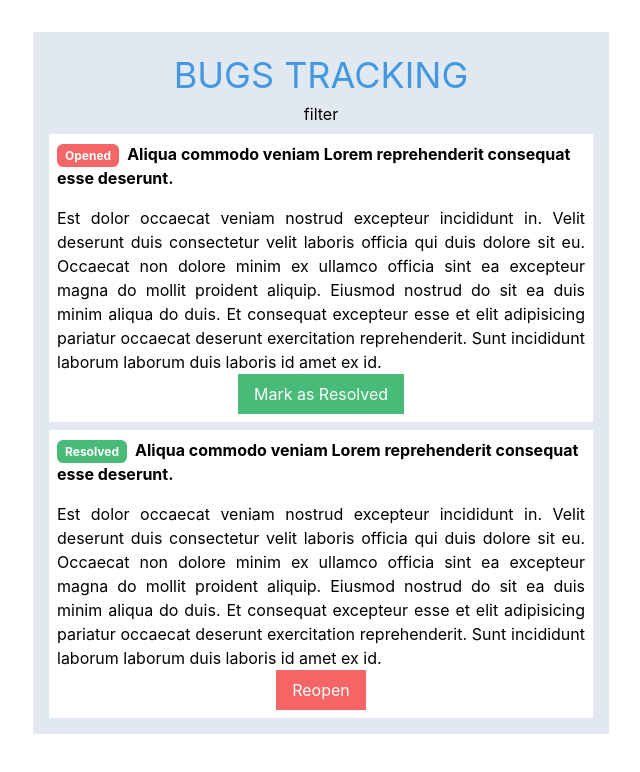
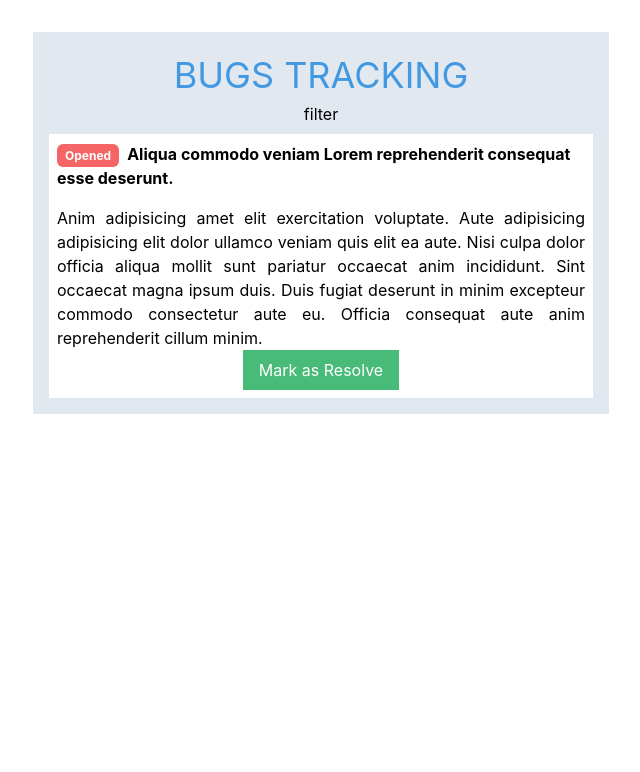
Before and after one commit to zellitsss/bug-tracking-reactjs, a React (Create React App) app: page / in a window 1280 px wide. Shown: the top 772 px of the page, without its empty margins (319-959 px from the left). Built offline with nearby package versions, Linux system fonts and the light colour scheme.

Commit message:
+ Splitting into components

```diff
--- a/src/App.js
+++ b/src/App.js
@@ -1,41 +1,22 @@
 import React from 'react';
 import './App.css';
+import Bug from './components/Bug';
+
+const data = {
+  status: 0,
+  name: 'Aliqua commodo veniam Lorem reprehenderit consequat esse deserunt.',
+  description: 'Anim adipisicing amet elit exercitation voluptate. Aute adipisicing adipisicing elit dolor ullamco veniam quis elit ea aute. Nisi culpa dolor officia aliqua mollit sunt pariatur occaecat anim incididunt. Sint occaecat magna ipsum duis. Duis fugiat deserunt in minim excepteur commodo consectetur aute eu. Officia consequat aute anim reprehenderit cillum minim.'
+};
 
 class App extends React.Component {
   render() {
     return (
-      <div class="min-h-screen py-8">
+      <div className="min-h-screen py-8">
         <div className="max-w-xl mx-auto bg-gray-300 p-4 text-center">
           <header className="app-title">Bugs Tracking</header>
           <section>filter</section>
           <section className="bugs-list">
-            <div className="bug-item">
-              <div className="bug-header">
-                <span className="bug-badge opened">Opened</span>Aliqua commodo veniam Lorem reprehenderit consequat esse deserunt.
-              </div>
-              <div className="bug-description">
-                <div className="text-justify">
-                  Est dolor occaecat veniam nostrud excepteur incididunt in. Velit deserunt duis consectetur velit laboris officia qui duis dolore sit eu. Occaecat non dolore minim ex ullamco officia sint ea excepteur magna do mollit proident aliquip. Eiusmod nostrud do sit ea duis minim aliqua do duis. Et consequat excepteur esse et elit adipisicing pariatur occaecat deserunt exercitation reprehenderit. Sunt incididunt laborum laborum duis laboris id amet ex id.
-                </div>
-                <div>
-                  <button className="action-btn resolve">Mark as Resolved</button>
-                </div>
-              </div>
-            </div>
-
-            <div className="bug-item">
-              <div className="bug-header">
-                <span className="bug-badge resolved">Resolved</span>Aliqua commodo veniam Lorem reprehenderit consequat esse deserunt.
-              </div>
-              <div className="bug-description">
-                <div className="text-justify">
-                  Est dolor occaecat veniam nostrud excepteur incididunt in. Velit deserunt duis consectetur velit laboris officia qui duis dolore sit eu. Occaecat non dolore minim ex ullamco officia sint ea excepteur magna do mollit proident aliquip. Eiusmod nostrud do sit ea duis minim aliqua do duis. Et consequat excepteur esse et elit adipisicing pariatur occaecat deserunt exercitation reprehenderit. Sunt incididunt laborum laborum duis laboris id amet ex id.
-                </div>
-                <div>
-                  <button className="action-btn reopen">Reopen</button>
-                </div>
-              </div>
-            </div>
+            <Bug data={data}/>
 
           </section>
         </div>
--- /dev/null
+++ b/src/components/ActionButton.js
@@ -0,0 +1,16 @@
+import React from 'react';
+import {actionText} from '../definitions.js';
+
+export default class ActionButton extends React.Component {
+    render() {
+        let className = 'action-btn';
+        if (this.props.status === 0) {
+            className += ' resolve';
+        } else if (this.props.status === 1) {
+            className += ' reopen';
+        }
+        return (
+            <button className={className}>{actionText[this.props.status]}</button>
+        );
+    }
+}
--- /dev/null
+++ b/src/components/Badge.js
@@ -0,0 +1,17 @@
+import React from 'react';
+import {bugStatus} from '../definitions.js';
+
+export default class Badge extends React.Component {
+    render() {
+        console.log(this.props.status);
+        let className = 'bug-badge';
+        if (this.props.status === 0) {
+            className += ' opened';
+        } else if (this.props.status === 1) {
+            className += ' resolved';
+        }
+        return (
+            <span className={className}>{bugStatus[this.props.status]}</span>
+        );
+    }
+}
--- /dev/null
+++ b/src/components/Bug.js
@@ -0,0 +1,23 @@
+import React from 'react';
+import Badge from './Badge.js';
+import ActionButton from './ActionButton.js';
+
+export default class Bug extends React.Component {
+    render() {
+        return (
+            <div className="bug-item">
+              <div className="bug-header">
+                <Badge status={this.props.data.status} />{this.props.data.name}
+              </div>
+              <div className="bug-description">
+                <div className="text-justify">
+                  {this.props.data.description}
+                </div>
+                <div>
+                  <ActionButton status={this.props.data.status} />
+                </div>
+              </div>
+            </div>
+        );
+    }
+}
--- /dev/null
+++ b/src/definitions.js
@@ -0,0 +1,9 @@
+export const bugStatus = [
+    'Opened',
+    'Resolved'
+];
+
+export const actionText = [
+    'Mark as Resolve',
+    'Reopen'
+];
```
